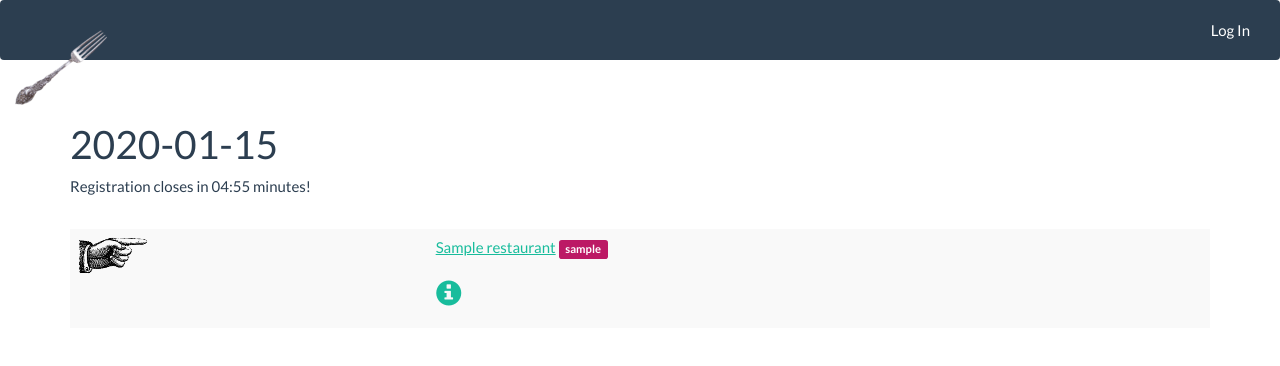
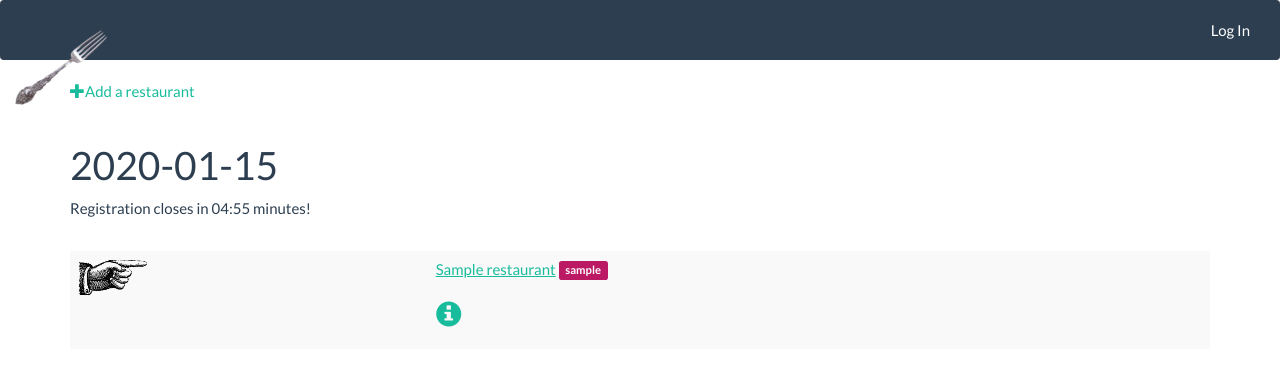
Before and after one commit to clementlefevre/hunger-game, a Flask app: template app/templates/restaurants.html in a window 1280 px wide. Shown: the top 366 px of the page. Run offline with Flask 2, Linux system fonts and the light colour scheme; the template is opened without the code that fills it: most values are stand-ins (such as "Sample title", 1, 10 or a date in 2020); some libraries are stand-ins or nearby versions; some web fonts are replaced.

```diff
--- a/app/templates/restaurants.html
+++ b/app/templates/restaurants.html
@@ -6,11 +6,11 @@
 
 
 {% block page_content %}
-    {% if  current_user.is_administrator() %}
-        <a href="{{ url_for('.add_restaurant') }}">
-            <span class="glyphicon glyphicon-plus"></span>Add a restaurant
-        </a>
-    {%  endif %}
+
+    <a href="{{ url_for('.add_restaurant') }}">
+        <span class="glyphicon glyphicon-plus"></span>Add a restaurant
+    </a>
+
     {% include '_restaurants.html' %}
 
 
```
